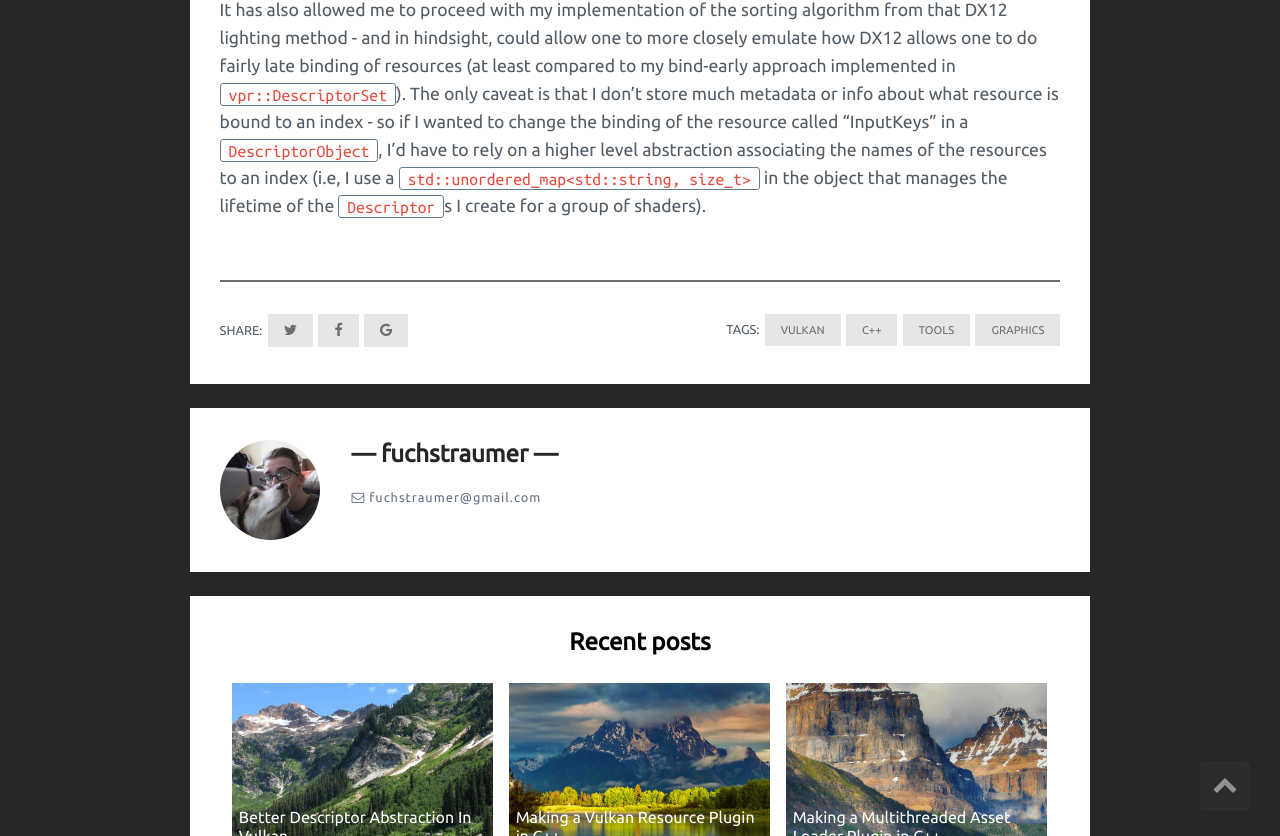
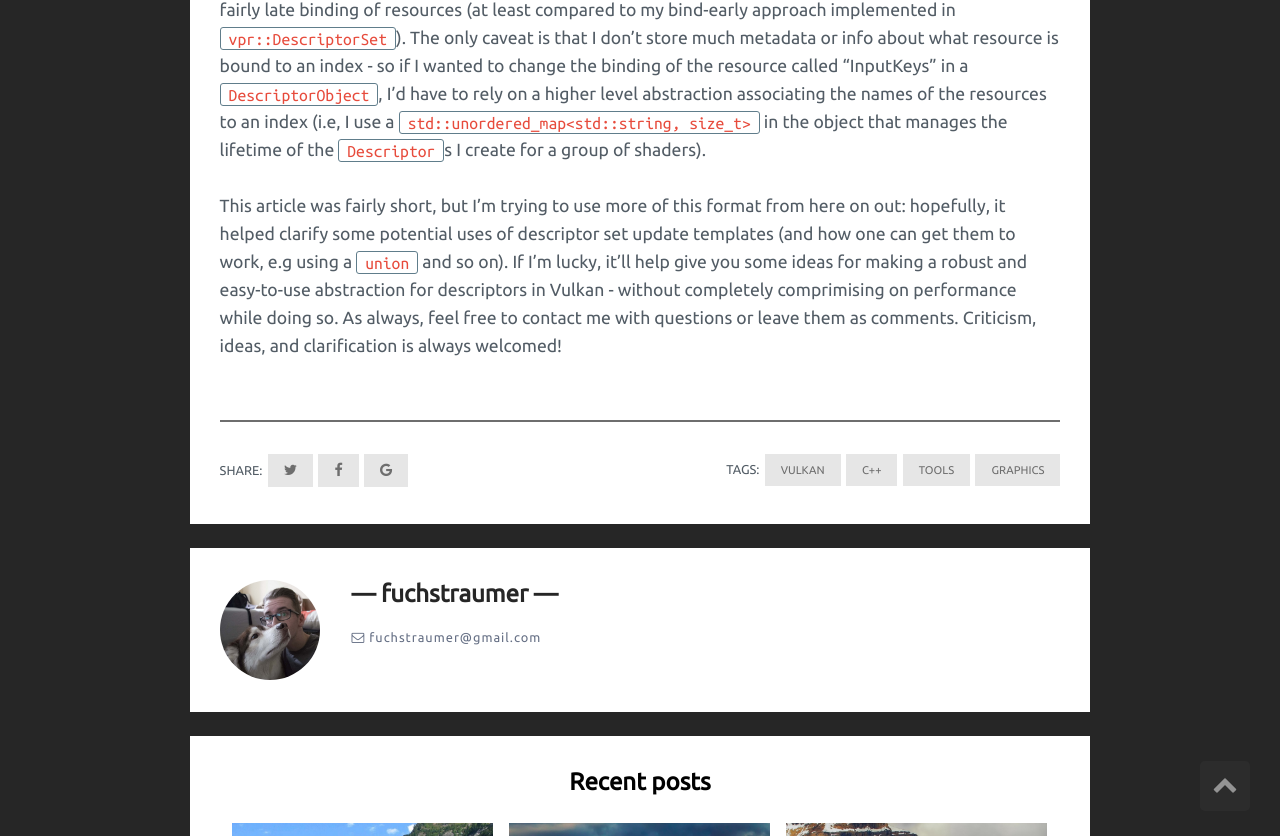
Before and after one commit to fuchstraumer/fuchstraumer.github.io, a Jekyll site: the page built from _posts/2018-10-8-Better-Descriptor-Abstraction.md, in a window 1280 px wide and 900 px high, scrolled down 5928 px, cut to the strip 64-900 px from the top of the window. Built offline with Jekyll 4.4.1, drawn with Linux system fonts in a browser that asks for light colours; comment, search, counter and statistics services are not loaded; some of the changed text lies outside the part shown.

Commit message:
Finish conclusion.

```diff
--- a/_posts/2018-10-8-Better-Descriptor-Abstraction.md
+++ b/_posts/2018-10-8-Better-Descriptor-Abstraction.md
@@ -126,3 +124,5 @@
 </iframe>
 
 It has also allowed me to proceed with my implementation of the sorting algorithm from that DX12 lighting method - and in hindsight, could allow one to more closely emulate how DX12 allows one to do fairly late binding of resources (at least compared to my bind-early approach implemented in `vpr::DescriptorSet`). The only caveat is that I don't store much metadata or info about what resource is bound to an index - so if I wanted to change the binding of the resource called "InputKeys" in a `DescriptorObject`, I'd have to rely on a higher level abstraction associating the names of the resources to an index (i.e, I use a `std::unordered_map<std::string, size_t>` in the object that manages the lifetime of the `Descriptor`s I create for a group of shaders).
+
+This article was fairly short, but I'm trying to use more of this format from here on out: hopefully, it helped clarify some potential uses of descriptor set update templates (and how one can get them to work, e.g using a `union` and so on). If I'm lucky, it'll help give you some ideas for making a robust and easy-to-use abstraction for descriptors in Vulkan - without completely comprimising on performance while doing so. As always, feel free to contact me with questions or leave them as comments. Criticism, ideas, and clarification is always welcomed!
```
Also changed, not shown: other parts of _posts/2018-10-8-Better-Descriptor-Abstraction.md (+0 -2 lines).
